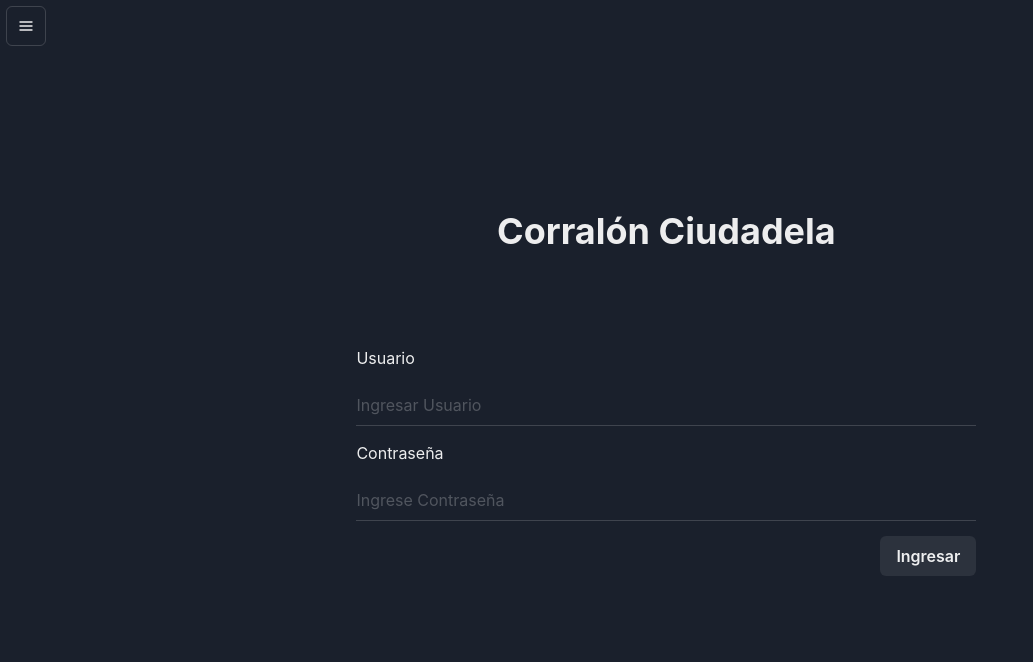
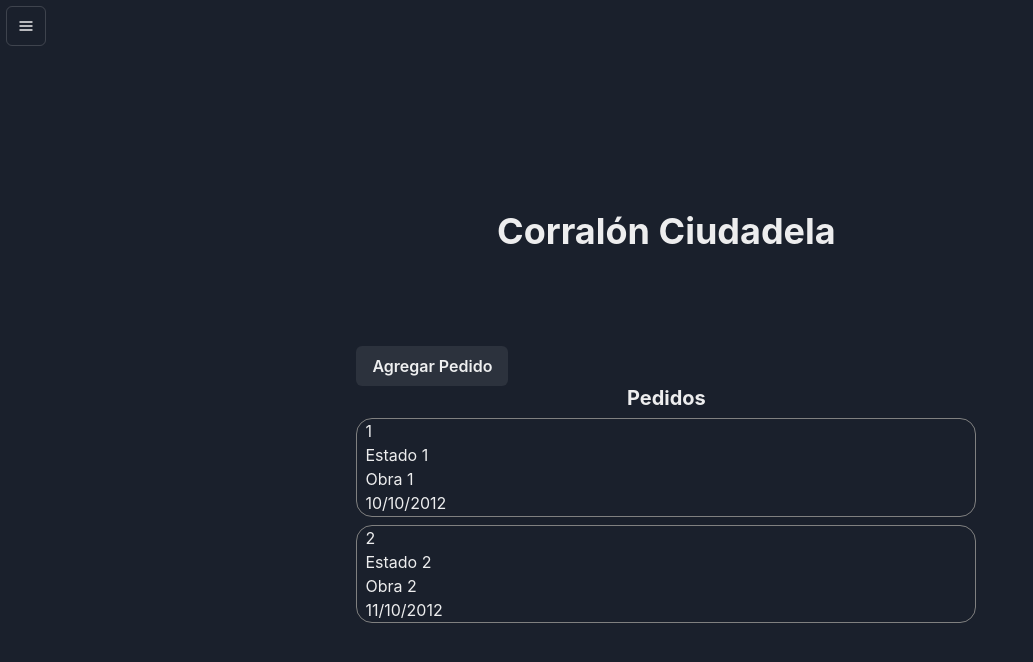
Before and after one commit to FefeJoker/dan-tp-front, a React (Create React App) app: page /gestionpedidos in a window 1280 px wide. Shown: the top 662 px of the page, without its empty margins (0-1033 px from the left). Built offline with nearby package versions, Linux system fonts and the light colour scheme.

Commit message:
Se modifico la pantalla de AgregarObra y se agrego la pantalla GestionPedidos
En AgregarObra se contempla el tipo de obra (falta el fetch de los tipos)

Hay que revisar la pantalla GestionPedidos

```diff
--- a/src/App.js
+++ b/src/App.js
@@ -4,6 +4,7 @@ import Login from "./pages/Login/Login"
 import AltaProducto from "./pages/AltaProducto/AltaProducto";
 import NavBar from "./components/NavBar/NavBar"
 import AltaCliente from "./pages/AltaCliente/AltaCliente";
+import GestionPedidos from "./pages/GestionPedidos/GestionPedidos";
 
 function App() {
 
@@ -21,6 +22,9 @@ function App() {
                         <Route path="/altacliente">
                             <AltaCliente/>
                         </Route>
+                        <Route path="/gestionpedidos">
+                            <GestionPedidos/>
+                        </Route>
                         <Route path="/">
                             <Login/>
                         </Route>
--- a/src/components/AgregarObra/AgregarObra.js
+++ b/src/components/AgregarObra/AgregarObra.js
@@ -3,9 +3,12 @@ import {
     Heading,
     Input,
     NumberDecrementStepper,
-    NumberIncrementStepper, NumberInput,
+    NumberIncrementStepper,
+    NumberInput,
     NumberInputField,
-    NumberInputStepper, Text
+    NumberInputStepper,
+    Select,
+    Text
 } from "@chakra-ui/react";
 import {useState} from "react";
 import "./AgregarObra.css"
@@ -17,18 +20,31 @@ const AgregarObra = ({addObra}) => {
     const [superficie, setSuperficie] = useState(0)
     const [latitud, setLatitud] = useState(0)
     const [longitud, setLongitud] = useState(0)
+    const [tipoObra, setTipoObra] = useState({})
+    const [tipoObras, setTipoObras] = useState([
+        {
+            id: 1,
+            descripcion: "T1"
+        },
+        {
+            id: 2,
+            descripcion: "T2"
+        }
+    ]) //TODO fetch tipos de obra
+
 
     const onPressAdd = (e) => {
         e.preventDefault()
 
-        addObra({id, descripcion, direccion, superficie, latitud, longitud})
-
+        if(tipoObra !== undefined){
+            addObra({id, descripcion, direccion, superficie, latitud, longitud, tipoObra})
             setId(id + 1)
             setDescripcion("")
             setDireccion("")
             setSuperficie(0)
             setLatitud(0)
             setLongitud(0)
+        }
     }
 
     return(
@@ -42,30 +58,30 @@ const AgregarObra = ({addObra}) => {
             />
             <div className={"lat-long"}>
                 <Text className={"left-text"}>Superficie</Text>
-                <NumberInput defaultValue={0} min={0} precision={0} variant={"flushed"}>
-                    <NumberInputField
-                        value={superficie} onChange={(e) => setSuperficie(e.target.value)}
-                    />
+                <NumberInput defaultValue={0} min={0} precision={0} variant={"flushed"}
+                             value={superficie} onChange={(valueString) => setSuperficie(+valueString)}
+                >
+                    <NumberInputField/>
                     <NumberInputStepper>
                         <NumberIncrementStepper />
                         <NumberDecrementStepper />
                     </NumberInputStepper>
                 </NumberInput>
                 <Text className={"left-text"} style={{paddingLeft: "1em"}}>Latitud</Text>
-                <NumberInput defaultValue={0} min={-90} max={90} precision={4} variant={"flushed"}>
-                    <NumberInputField
-                        value={latitud} onChange={(e) => setLatitud(e.target.value)}
-                    />
+                <NumberInput defaultValue={0} min={-90} max={90} precision={4} variant={"flushed"}
+                             value={latitud} onChange={(valueString) => setLatitud(+valueString)}
+                >
+                    <NumberInputField/>
                     <NumberInputStepper>
                         <NumberIncrementStepper />
                         <NumberDecrementStepper />
                     </NumberInputStepper>
                 </NumberInput>
                 <Text className={"left-text"} style={{paddingLeft: "1em"}}>Longitud</Text>
-                <NumberInput defaultValue={0} min={-180} max={180} precision={4} variant={"flushed"}>
-                    <NumberInputField
-                        value={longitud} onChange={(e) => setLongitud(e.target.value)}
-                    />
+                <NumberInput defaultValue={0} min={-180} max={180} precision={4} variant={"flushed"}
+                             value={longitud} onChange={(valueString) => setLongitud(+valueString)}
+                >
+                    <NumberInputField/>
                     <NumberInputStepper>
                         <NumberIncrementStepper />
                         <NumberDecrementStepper />
@@ -73,6 +89,16 @@ const AgregarObra = ({addObra}) => {
                 </NumberInput>
             </div>
             <div className={"right-text"} style={{paddingBottom: "1em"}}>
+                <Select placeholder={"Seleccione Tipo de Obra"}
+                        onChange={(e) => setTipoObra(tipoObras.find((to) => to.id == e.target.value))}
+                >
+                    {tipoObras.length > 0 ? (tipoObras.map((tipo) => (
+                        <option value={tipo.id}>
+                            {tipo.descripcion}
+                        </option>
+                    ))) : ""
+                    }
+                </Select>
                 <Button onClick={(e) => onPressAdd(e)}>
                     Agregar
                 </Button>
--- a/src/components/NavBar/NavBar.js
+++ b/src/components/NavBar/NavBar.js
@@ -29,6 +29,11 @@ const NavBar = () => {
                         Alta de Cliente
                     </MenuItem>
                 </Link>
+                <Link to="/gestionpedidos">
+                    <MenuItem>
+                        Gestión de Pedidos
+                    </MenuItem>
+                </Link>
             </MenuList>
         </Menu>
     )
--- a/src/components/Obra/Obra.js
+++ b/src/components/Obra/Obra.js
@@ -4,9 +4,10 @@ import {CloseIcon} from "@chakra-ui/icons";
 const Obra = ({obra, deleteObra}) => {
     return (
         <div className={"bordes"}>
-            <h3>
+            <h2>
                 {obra.descripcion} <CloseIcon style={{cursor: "pointer"}} onClick={() => deleteObra(obra.id)}/>
-            </h3>
+            </h2>
+            <h3>{obra.tipoObra.descripcion}</h3>
             <h4>{obra.direccion}</h4>
             <h5>{obra.superficie + ""} &#x33A1;</h5>
             <h6>Lat {obra.latitud} : Long {obra.longitud}</h6>
--- /dev/null
+++ b/src/components/Pedido/Pedido.css
@@ -0,0 +1,11 @@
+.bordes{
+    border-radius: 1em;
+    border: 0.1em solid grey;
+    padding: 0.01em 0.5em;
+    margin: 0.5em auto 0.5em auto;
+}
+.bordes h3{
+    display: flex;
+    align-items: center;
+    justify-content: space-between;
+}
--- /dev/null
+++ b/src/components/Pedido/Pedido.js
@@ -0,0 +1,14 @@
+import "./Pedido.css"
+
+const Pedido = ({pedido}) => {
+    return(
+        <div className={"bordes"}>
+            <h2>{pedido.id}</h2>
+            <h3>{pedido.estadoPedido.estado}</h3>
+            <h3>{pedido.obra.descripcion}</h3>
+            <h4>{pedido.fechaPedido}</h4>
+        </div>
+    )
+}
+
+export default Pedido
--- /dev/null
+++ b/src/components/Pedidos/Pedidos.js
@@ -0,0 +1,13 @@
+import Pedido from "../Pedido/Pedido";
+
+const Pedidos = ({pedidos}) => {
+    return(
+        <>
+            {pedidos.map((pedido) => (
+                <Pedido key={pedido.id} pedido={pedido} />
+            ))}
+        </>
+    )
+}
+
+export default Pedidos
--- /dev/null
+++ b/src/pages/GestionPedidos/GestionPedidos.js
@@ -0,0 +1,62 @@
+import {Button, Heading} from "@chakra-ui/react";
+import Pedidos from "../../components/Pedidos/Pedidos";
+
+const GestionPedidos = () => {
+    const pedidos = [
+        {
+            id: 1,
+            fechaPedido: "10/10/2012",
+            estadoPedido: {
+                id: 1,
+                estado: "Estado 1"
+            },
+            detalles: [
+                {
+                    cantidad: 1,
+                    precio: 10,
+                    producto: {
+                        id: 1
+                    }
+                }
+            ],
+            obra:{
+                id: 1,
+                descripcion: "Obra 1"
+            }
+        },
+        {
+            id: 2,
+            fechaPedido: "11/10/2012",
+            estadoPedido: {
+                id: 1,
+                estado: "Estado 2"
+            },
+            detalles: [
+                {
+                    cantidad: 1,
+                    precio: 10,
+                    producto: {
+                        id: 1
+                    }
+                }
+            ],
+            obra:{
+                id: 1,
+                descripcion: "Obra 2"
+            }
+        }
+    ] //TODO fetch pedidos del cliente
+
+    return(
+        <div>
+            <Heading className={"title-header-position"}>Corralón Ciudadela</Heading>
+            <Button>Agregar Pedido</Button>
+            <Heading size={"md"} style={{textAlign: "center"}}> Pedidos </Heading>
+            {pedidos.length > 0 ? (<Pedidos pedidos={pedidos}/>)
+                :   ("")
+            }
+        </div>
+    )
+}
+
+export default GestionPedidos
```
Lines whose indentation alone changed are shown as unchanged.
